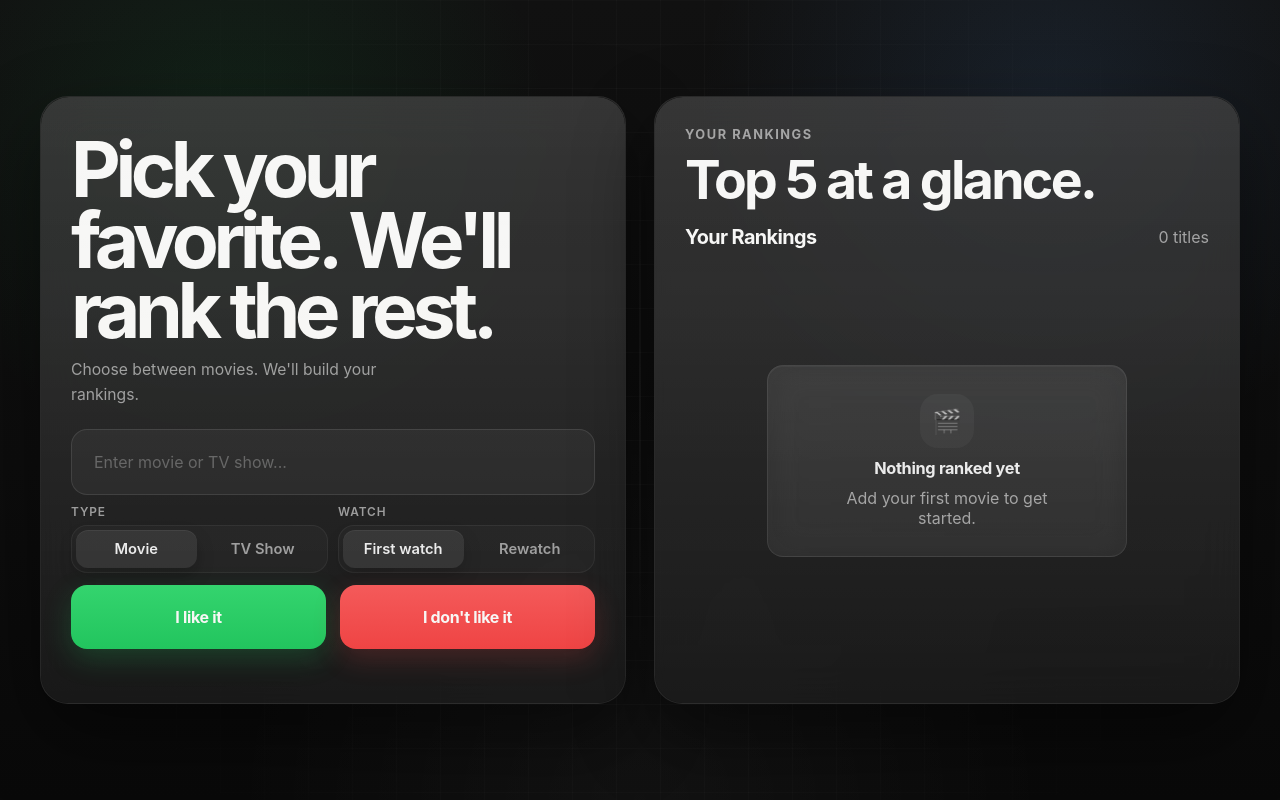
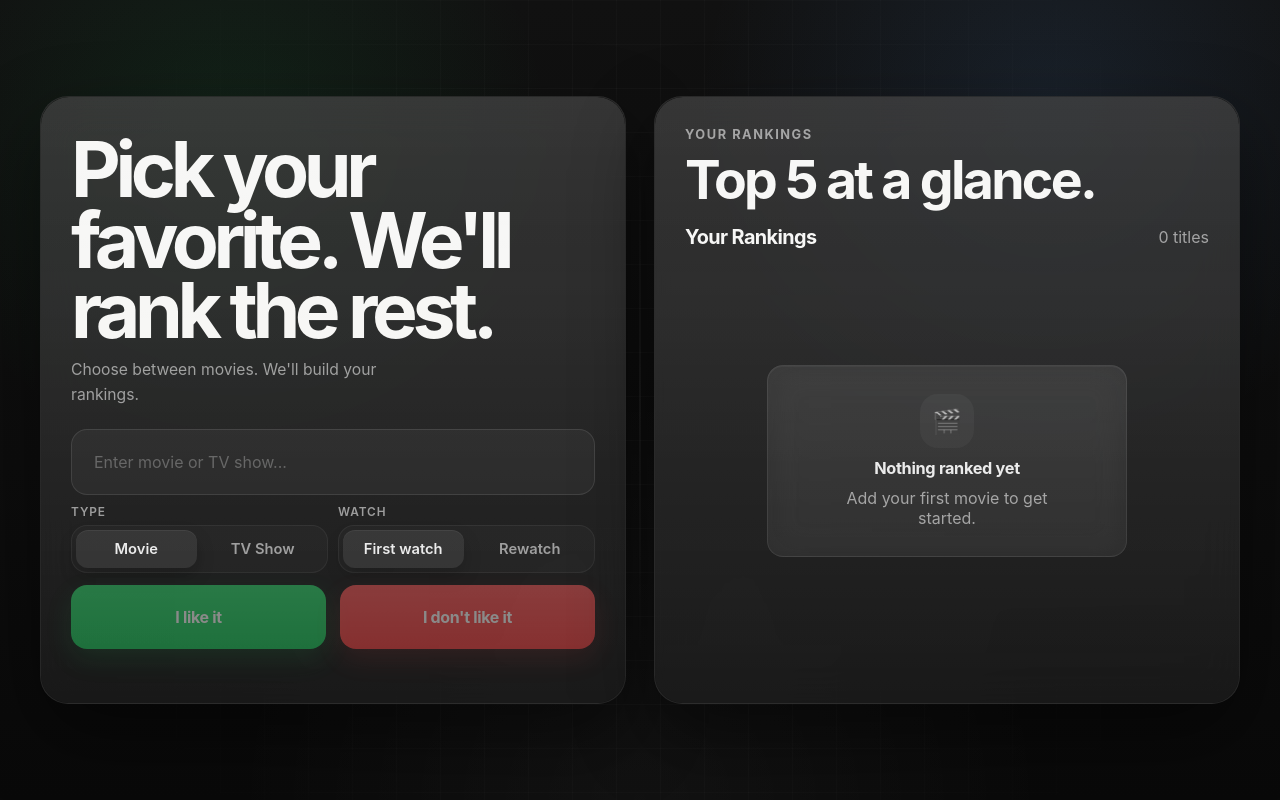
Before and after one commit to Aanshuman06/Rate-a-show, a Next.js app: page / in a window 1280 px wide. Built offline with nearby package versions, Linux system fonts and the light colour scheme.

Commit message:
Require TMDb selection for title entry

```diff
--- a/app/globals.css
+++ b/app/globals.css
@@ -286,6 +286,13 @@ input {
   padding: 10px 12px;
 }
 
+.selection-message {
+  margin: 0;
+  color: #f6c36d;
+  font-size: 0.88rem;
+  line-height: 1.4;
+}
+
 .selector-group {
   display: grid;
   grid-template-columns: repeat(2, minmax(0, 1fr));
@@ -369,6 +376,13 @@ input {
   letter-spacing: -0.02em;
   cursor: pointer;
   transition: transform 0.2s ease, opacity 0.2s ease, background 0.2s ease, box-shadow 0.2s ease;
+}
+
+.button:disabled {
+  cursor: not-allowed;
+  opacity: 0.5;
+  transform: none;
+  box-shadow: none;
 }
 
 .button:hover {
--- a/components/title-input.tsx
+++ b/components/title-input.tsx
@@ -26,6 +26,7 @@ export function TitleInput({ disabled, onSubmit }: TitleInputProps) {
   const [isSearching, setIsSearching] = useState(false);
   const [selectedSuggestion, setSelectedSuggestion] = useState<TmdbSuggestion | null>(null);
   const [debouncedTitle, setDebouncedTitle] = useState("");
+  const [selectionMessage, setSelectionMessage] = useState("");
 
   useEffect(() => {
     const timeout = window.setTimeout(() => {
@@ -71,14 +72,19 @@ export function TitleInput({ disabled, onSubmit }: TitleInputProps) {
   const handleSubmit = (sentiment: Sentiment) => {
     const normalized = title.trim();
     if (!normalized || disabled) return;
+    if (!selectedSuggestion) {
+      setSelectionMessage("Select a title from the TMDb results to continue.");
+      return;
+    }
+
     onSubmit({
       title: normalized,
       sentiment,
-      type: selectedSuggestion?.type ?? type,
-      tmdbId: selectedSuggestion?.tmdbId ?? null,
-      genres: selectedSuggestion?.genres ?? [],
-      year: selectedSuggestion?.year ?? null,
-      posterPath: selectedSuggestion?.posterPath ?? null,
+      type: selectedSuggestion.type,
+      tmdbId: selectedSuggestion.tmdbId,
+      genres: selectedSuggestion.genres,
+      year: selectedSuggestion.year,
+      posterPath: selectedSuggestion.posterPath,
       rewatch,
     });
     setTitle("");
@@ -86,10 +92,12 @@ export function TitleInput({ disabled, onSubmit }: TitleInputProps) {
     setRewatch(false);
     setSelectedSuggestion(null);
     setSuggestions([]);
+    setSelectionMessage("");
   };
 
   const handleTitleChange = (value: string) => {
     setTitle(value);
+    setSelectionMessage("");
     if (selectedSuggestion && value.trim() !== selectedSuggestion.title) {
       setSelectedSuggestion(null);
     }
@@ -100,7 +108,10 @@ export function TitleInput({ disabled, onSubmit }: TitleInputProps) {
     setTitle(suggestion.title);
     setType(suggestion.type);
     setSuggestions([]);
+    setSelectionMessage("");
   };
+
+  const canSubmit = !disabled && Boolean(selectedSuggestion);
 
   return (
     <div className="input-block">
@@ -121,6 +132,8 @@ export function TitleInput({ disabled, onSubmit }: TitleInputProps) {
         <div className="search-dropdown">
           {isSearching && suggestions.length === 0 ? (
             <div className="search-empty">Searching TMDb…</div>
+          ) : !isSearching && suggestions.length === 0 && debouncedTitle.length >= 2 ? (
+            <div className="search-empty">No TMDb matches found.</div>
           ) : (
             suggestions.map((suggestion) => (
               <button
@@ -145,6 +158,7 @@ export function TitleInput({ disabled, onSubmit }: TitleInputProps) {
           )}
         </div>
       )}
+      {selectionMessage ? <p className="selection-message">{selectionMessage}</p> : null}
       <div className="selector-group">
         <div className="selector-row">
           <span className="selector-label">Type</span>
@@ -190,10 +204,10 @@ export function TitleInput({ disabled, onSubmit }: TitleInputProps) {
         </div>
       </div>
       <div className="actions action-group">
-        <button className="button like" type="button" disabled={disabled} onClick={() => handleSubmit("liked")}>
+        <button className="button like" type="button" disabled={!canSubmit} onClick={() => handleSubmit("liked")}>
           I like it
         </button>
-        <button className="button dislike" type="button" disabled={disabled} onClick={() => handleSubmit("disliked")}>
+        <button className="button dislike" type="button" disabled={!canSubmit} onClick={() => handleSubmit("disliked")}>
           I don&apos;t like it
         </button>
       </div>
```
